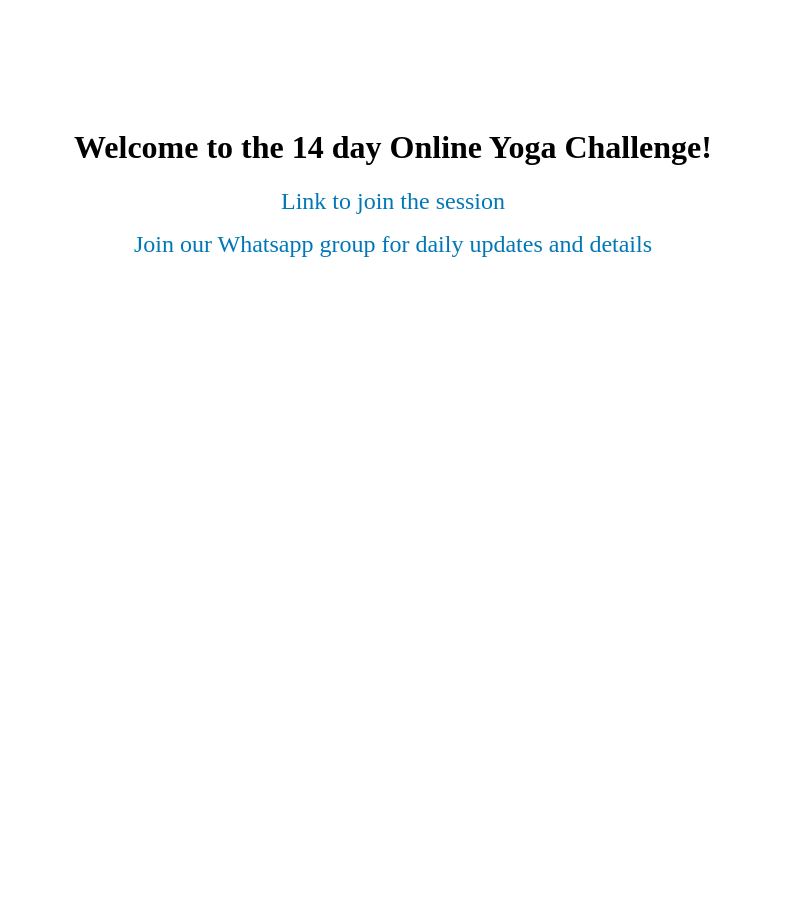
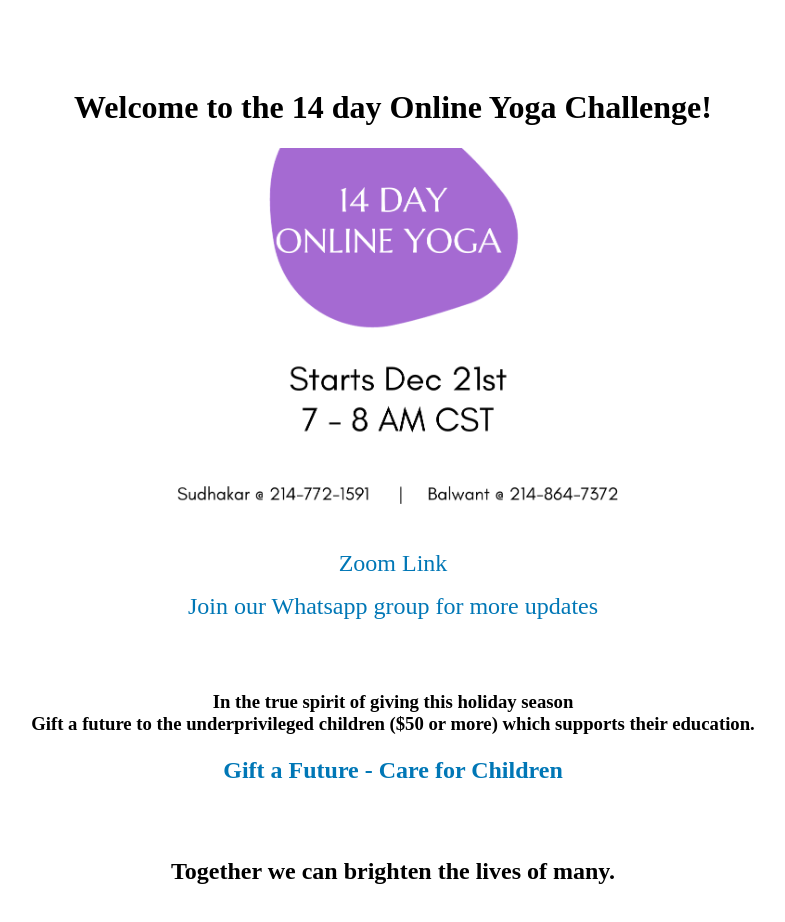
Before and after one commit to sudhakarhv/sudhakarhv.github.io, a plain HTML site: page yogachallenge.html in a window 1280 px wide. Shown: the whole page, without its empty margins (247-1032 px from the left). Before the commit the page ends 800 px from the top, so only its background shows below. Drawn offline with Linux system fonts and the light colour scheme.

Commit message:
Update yogachallenge.html

```diff
--- a/yogachallenge.html
+++ b/yogachallenge.html
@@ -23,7 +23,7 @@
 
         .container {
             text-align: center;
-            padding: 100px;
+            padding: 60px;
         }
 
         .link {
@@ -37,10 +37,20 @@
         <h1>Welcome to the 14 day Online Yoga Challenge!</h1>
         <!-- <h2>Please use the links below to sign up for<h2>
         <h2>THE ART OF LIVING - PART I COURSE</h2> -->
+        <img src="14dayyoga.png" alt="14 Day Online Yoga Challenge" width="500" height="382">
         <p></p>
-        <a class="link" href="http://tiny.cc/daily-yoga-sky" target="_blank">Link to join the session</a>
+        <a class="link" href="http://tiny.cc/daily-yoga-sky" target="_blank">Zoom Link</a>
         <p></p>
-        <a class="link" href="https://chat.whatsapp.com/DMUp60KxLlGI0FIvHvi3Jd" target="_blank">Join our Whatsapp group for daily updates and details</a>
+        <a class="link" href="https://chat.whatsapp.com/DMUp60KxLlGI0FIvHvi3Jd" target="_blank">Join our Whatsapp group for more updates</a>
+        <p></p>
+        <br><br>
+        <h3>In the true spirit of giving this holiday season <br>
+            Gift a future to the underprivileged children ($50 or more) which supports their education.<br><br>
+            <a class="link" href="https://www.careforchildren.org/" target="_blank">Gift a Future - Care for Children</a> </h3>
+        <p></p>
+        <br>
+        <br>
+        <h2>Together we can brighten the lives of many.</h3>
     </div>
 </body>
 </html>
```
